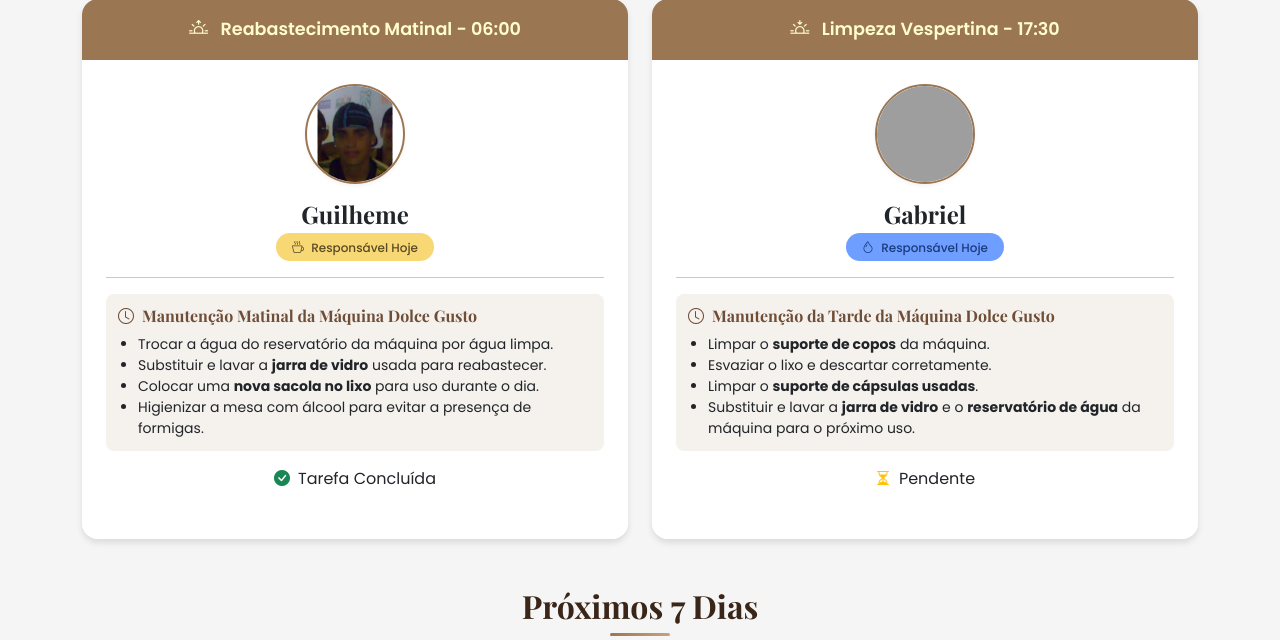
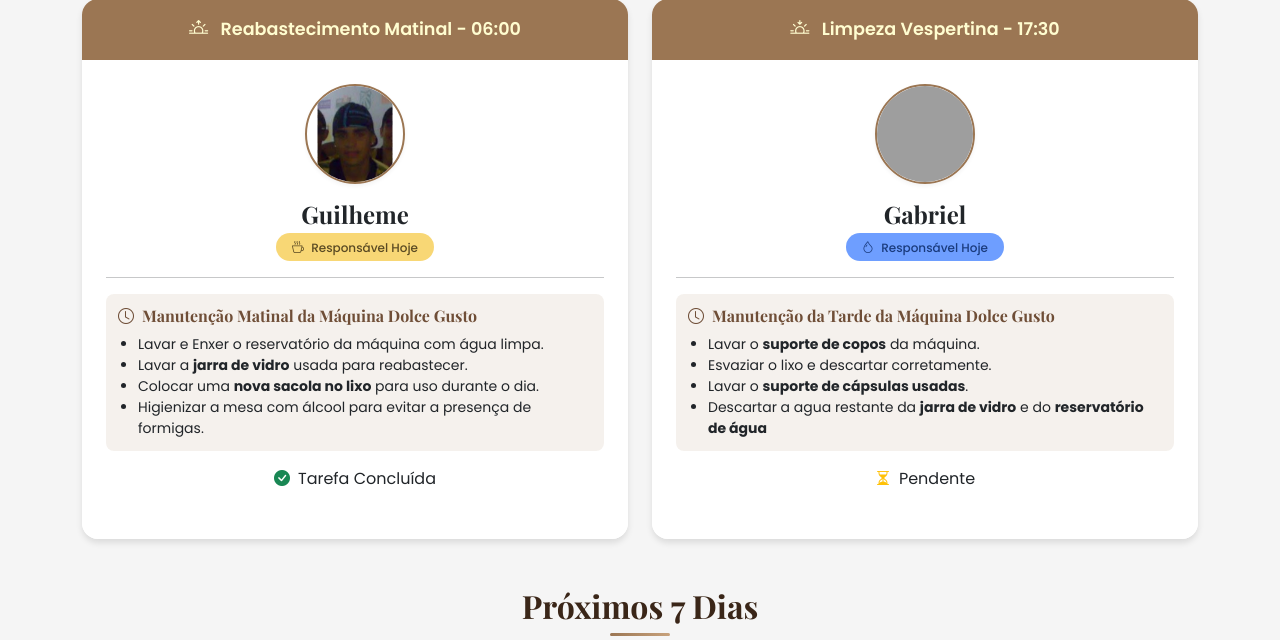
Before and after one commit to GabrielCesar48/dolcescale, a Django app: page / in a window 1280 px wide. Shown: the part 708-1348 px from the top of the page. Run offline with Django 5.2, Linux system fonts and the light colour scheme; data comes from the database, SQL or seed files in the repository; both versions use the stored data as it was after the commit; data that the repository does not hold is empty; grey boxes are pictures that could not be loaded.

Commit message:
adicionando novo texto de tarefas

```diff
--- a/templates/components/duty_card.html
+++ b/templates/components/duty_card.html
@@ -33,18 +33,18 @@
                 {% if 'Reabastecimento' in duty.duty_type.name %}
                     <h5><i class="bi bi-clock me-2"></i>Manutenção Matinal da Máquina Dolce Gusto</h5>
                     <ul class="small">
-                        <li>Trocar a água do reservatório da máquina por água limpa.</li>
-                        <li>Substituir e lavar a <strong>jarra de vidro</strong> usada para reabastecer.</li>
+                        <li>Lavar e Enxer o reservatório da máquina com água limpa.</li>
+                        <li>Lavar a <strong>jarra de vidro</strong> usada para reabastecer.</li>
                         <li>Colocar uma <strong>nova sacola no lixo</strong> para uso durante o dia.</li>
                         <li>Higienizar a mesa com álcool para evitar a presença de formigas.</li>
                     </ul>
                 {% else %}
                     <h5><i class="bi bi-clock me-2"></i>Manutenção da Tarde da Máquina Dolce Gusto</h5>
                     <ul class="small">
-                        <li>Limpar o <strong>suporte de copos</strong> da máquina.</li>
+                        <li>Lavar o <strong>suporte de copos</strong> da máquina.</li>
                         <li>Esvaziar o lixo e descartar corretamente.</li>
-                        <li>Limpar o <strong>suporte de cápsulas usadas</strong>.</li>
-                        <li>Substituir e lavar a <strong>jarra de vidro</strong> e o <strong>reservatório de água</strong> da máquina para o próximo uso.</li>
+                        <li>Lavar o <strong>suporte de cápsulas usadas</strong>.</li>
+                        <li>Descartar a agua restante da <strong>jarra de vidro</strong> e do <strong>reservatório de água</strong> </li>
                     </ul>
                 {% endif %}
             </div>
```
Also changed, not shown: db.sqlite3.
